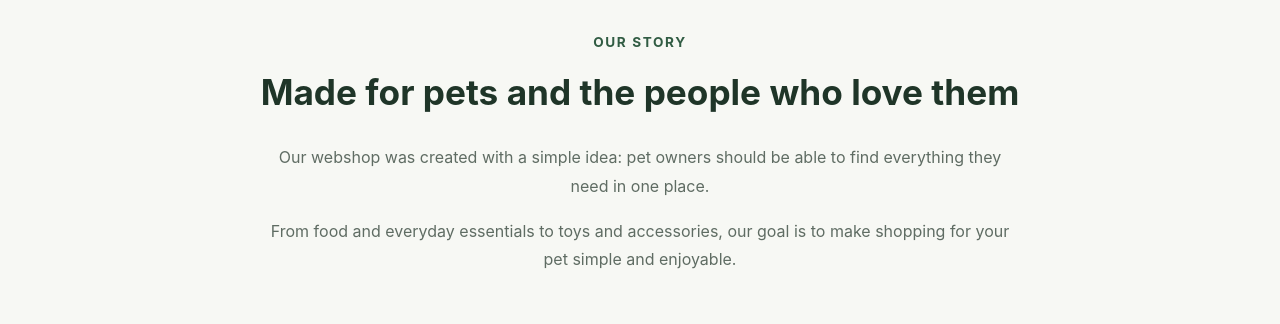
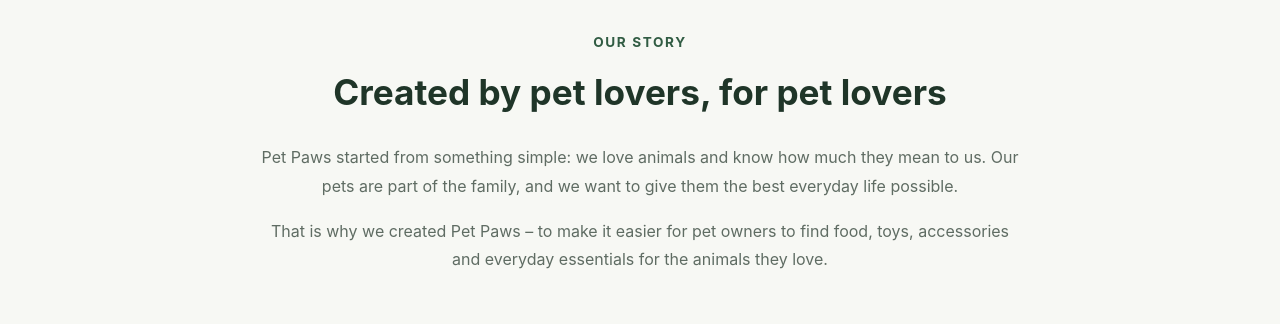
Before and after one commit to ekatera/Webshop_group_project, a React (Vite) app: page /about in a window 1280 px wide. Shown: the part 681-1005 px from the top of the page. Built offline with nearby package versions, Linux system fonts and the light colour scheme; data requests are answered from the project's data file.

Commit message:
Update About Us story

```diff
--- a/src/components/About.tsx
+++ b/src/components/About.tsx
@@ -24,14 +24,16 @@
 
             <section className="about-story">
                 <p className="about__eyebrow">Our story</p>
-                <h2>Made for pets and the people who love them</h2>
+                <h2>Created by pet lovers, for pet lovers</h2>
                 <p>
-                    Our webshop was created with a simple idea: pet owners should
-                    be able to find everything they need in one place.
+                    Pet Paws started from something simple: we love animals and
+                    know how much they mean to us. Our pets are part of the family,
+                    and we want to give them the best everyday life possible.
                 </p>
                 <p>
-                    From food and everyday essentials to toys and accessories,
-                    our goal is to make shopping for your pet simple and enjoyable.
+                    That is why we created Pet Paws – to make it easier for pet
+                    owners to find food, toys, accessories and everyday essentials
+                    for the animals they love.
                 </p>
             </section>
 
```
